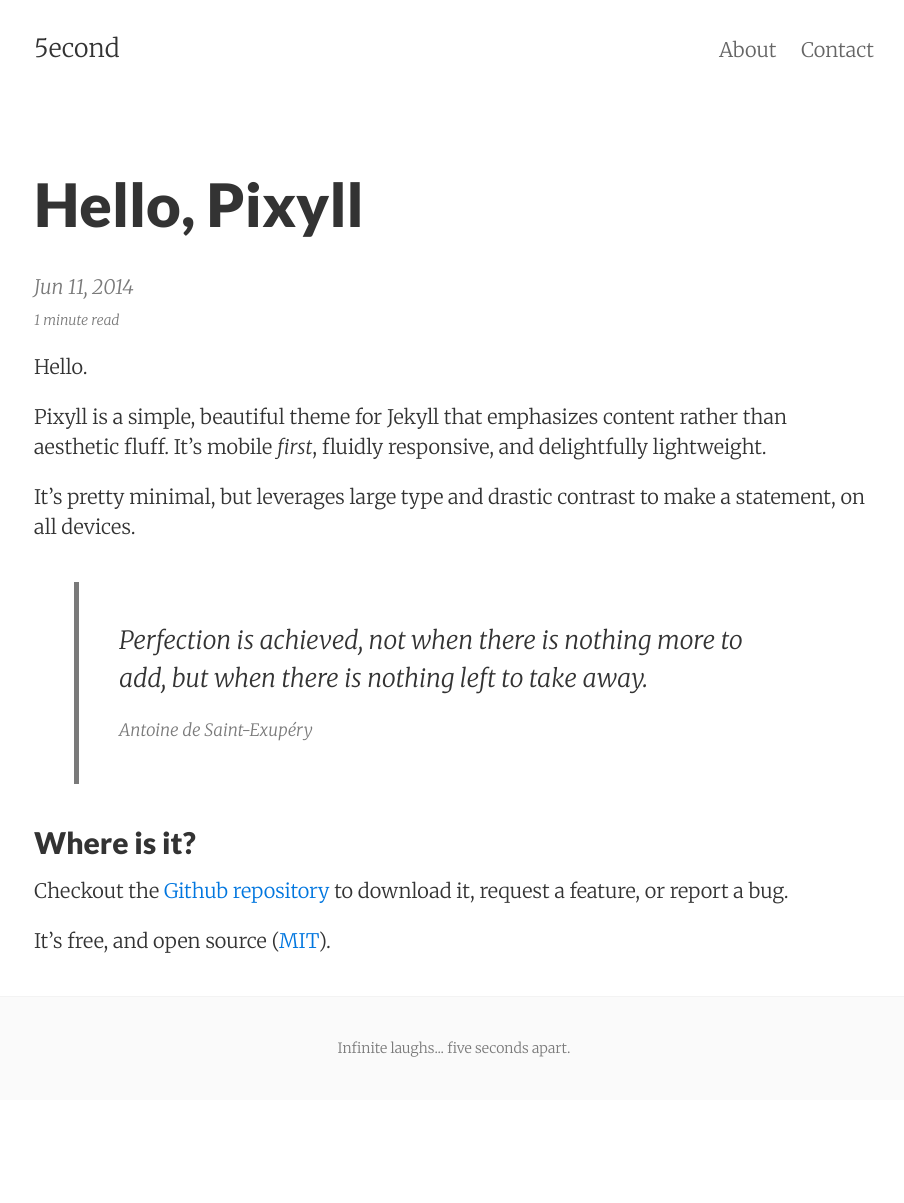
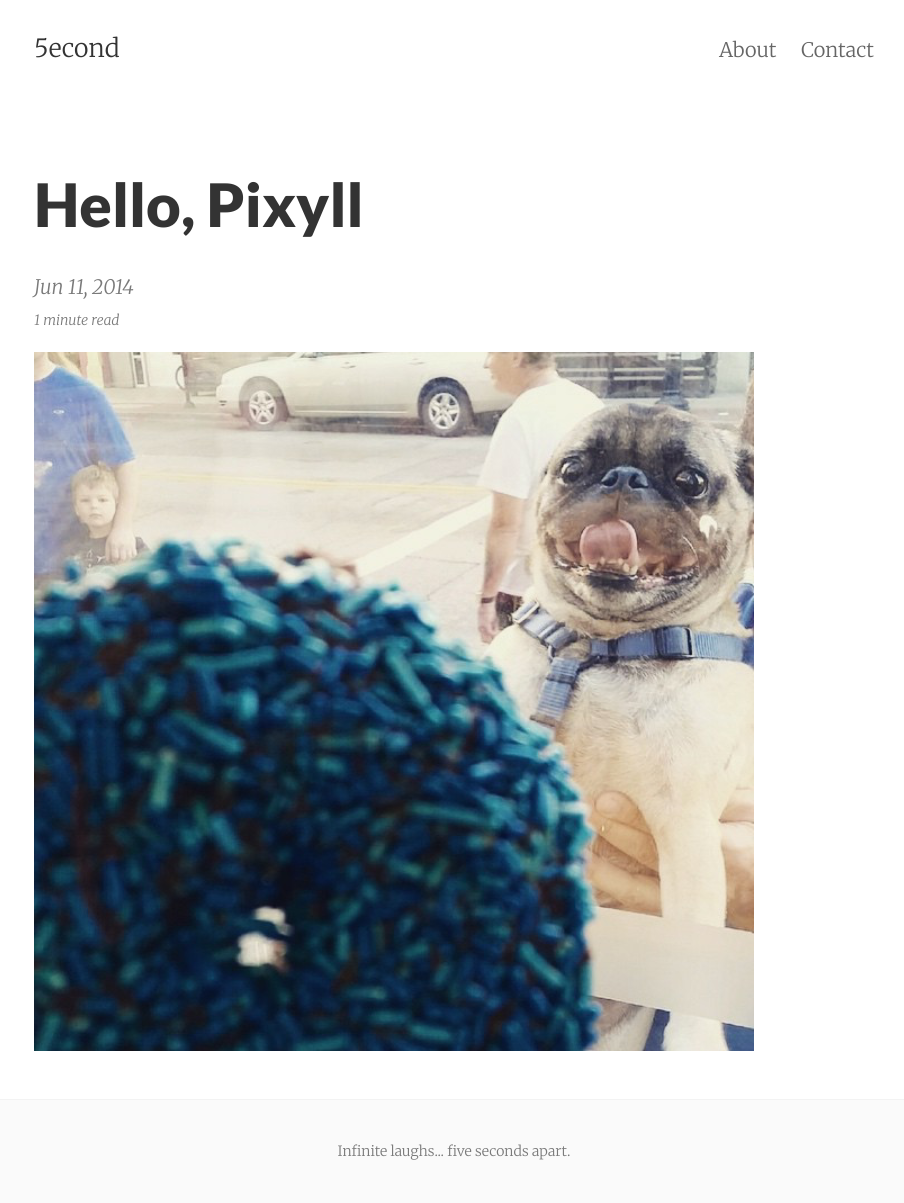
Before and after one commit to fivesecondlaugh/fivesecondlaugh.github.io, a Jekyll site: the page built from _posts/2014-06-11-welcome-to-pixyll.markdown, in a window 1280 px wide. Shown: the whole page, without its empty margins (186-1090 px from the left). Built offline with Jekyll 4.4.1, drawn with Linux system fonts in a browser that asks for light colours; before the commit the page ends 1100 px from its top, so only the background shows below that.

Commit message:
Update 2014-06-11-welcome-to-pixyll.markdown

```diff
--- a/_posts/2014-06-11-welcome-to-pixyll.markdown
+++ b/_posts/2014-06-11-welcome-to-pixyll.markdown
@@ -6,21 +6,4 @@
 categories: jekyll pixyll
 ---
 
-Hello.
-
-Pixyll is a simple, beautiful theme for Jekyll that emphasizes content rather than aesthetic fluff. It's mobile _first_, fluidly responsive, and delightfully lightweight.
-
-It's pretty minimal, but leverages large type and drastic contrast to make a statement, on all devices.
-
-<blockquote>
-  <p>
-    Perfection is achieved, not when there is nothing more to add, but when there is nothing left to take away.
-  </p>
-  <footer><cite title="Antoine de Saint-Exupéry">Antoine de Saint-Exupéry</cite></footer>
-</blockquote>
-
-## Where is it?
-
-Checkout the [Github repository](https://github.com/johnotander/pixyll) to download it, request a feature, or report a bug.
-
-It's free, and open source ([MIT](http://opensource.org/licenses/MIT)).
+<img width="auto" heigh="auto" src="https://raw.githubusercontent.com/fivesecondlaugh/fivesecondlaugh.github.io/master/images/puppy.png" />
```
